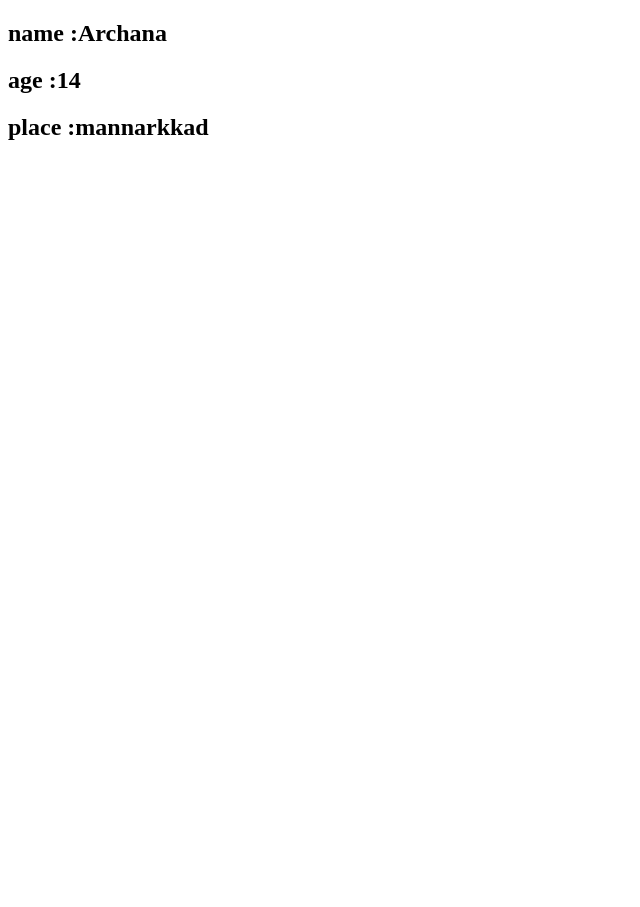
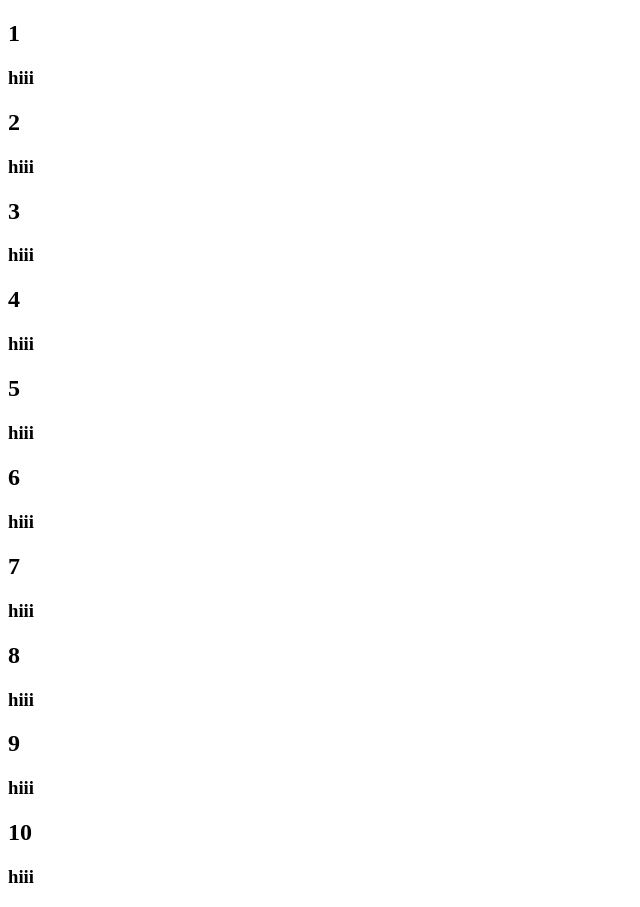
Before and after one commit to ashokcu62/Django_hospital_booking_web, a Django app: page / in a window 1280 px wide. Shown: the whole page, without its empty margins (0-640 px from the left). Before the commit the page ends 140 px from the top, so only its background shows below. Run offline with Django 4.2, Linux system fonts and the light colour scheme.

Commit message:
variables and tags

```diff
--- a/p_1/home/views.py
+++ b/p_1/home/views.py
@@ -3,12 +3,10 @@ from django.http import HttpResponse
 
 # Create your views here.
 def index(request):
-    person={
-        "name":"Archana",
-        "age":14,
-        "place":"mannarkkad"
-    }
-    return render(request,'index.html',person)
+   numbers={
+    "num1":[1,2,3,4,5,6,7,8,9,10]
+   }
+   return render(request,'index.html',numbers)
 
 def about(request):
     return render(request,"about.html")
--- a/p_1/templates/index.html
+++ b/p_1/templates/index.html
@@ -8,9 +8,22 @@
     <title>Home</title>
 </head>
 <body>
-<!-- variables -->
-    <h2>name :{{name}}</h2>
-    <h2>age :{{age}}</h2>
-    <h2>place :{{place}}</h2>
+<!-- tags  variables -->
+
+<!-- {% if num1 > 0 %}
+    <h2>positive number</h2>
+{%elif num1 < 0%}
+    <h2>negative number</h2>
+{%elif num1 == 0%}
+<h2>the number is zero</h2>
+{% endif %} -->
+
+<!-- loop -->
+{% for x in num1 %}
+    <h2>{{x}}
+    <h3> hiii
+{% endfor %}
+
+
 </body>
 </html>
```
